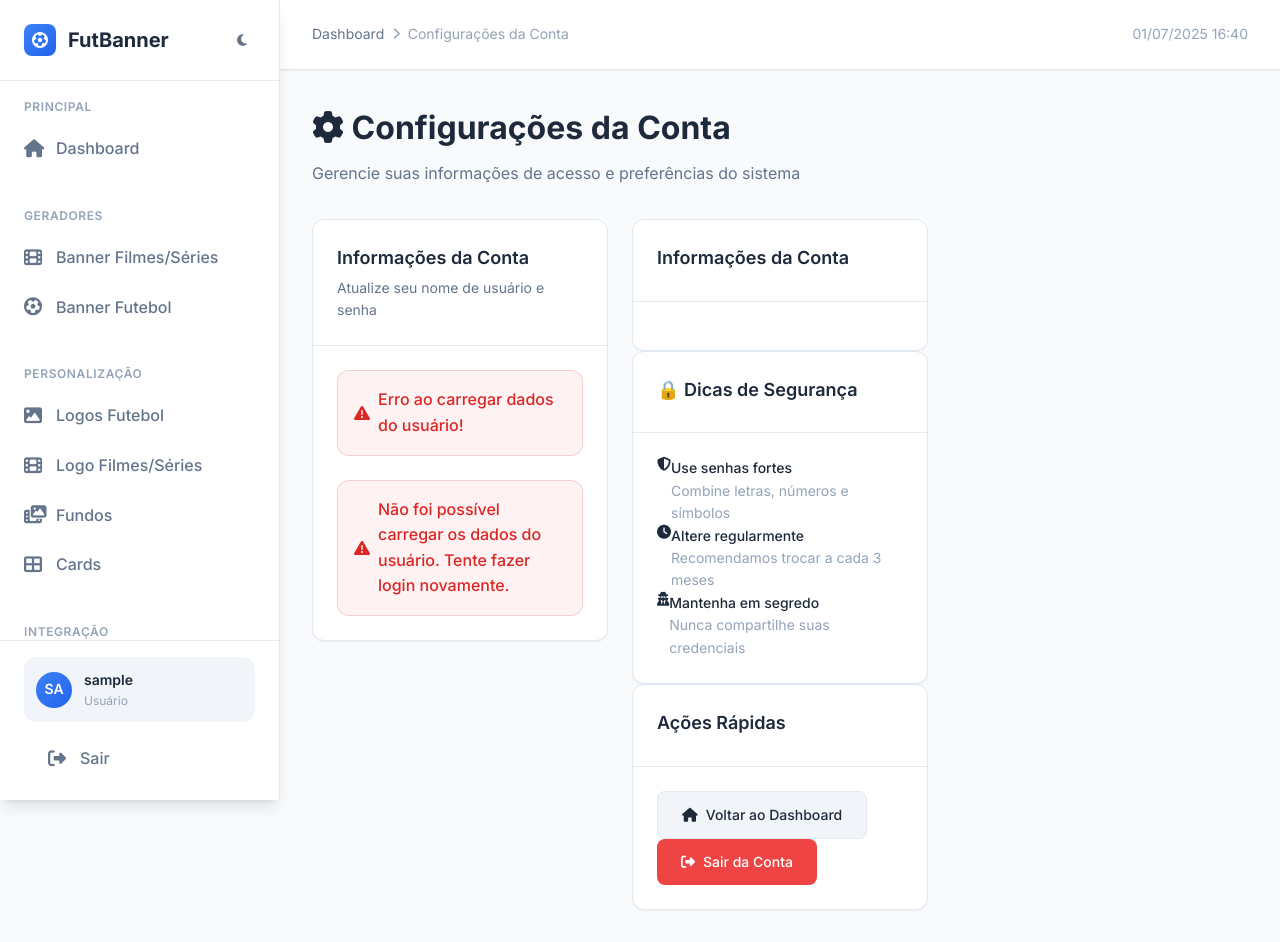
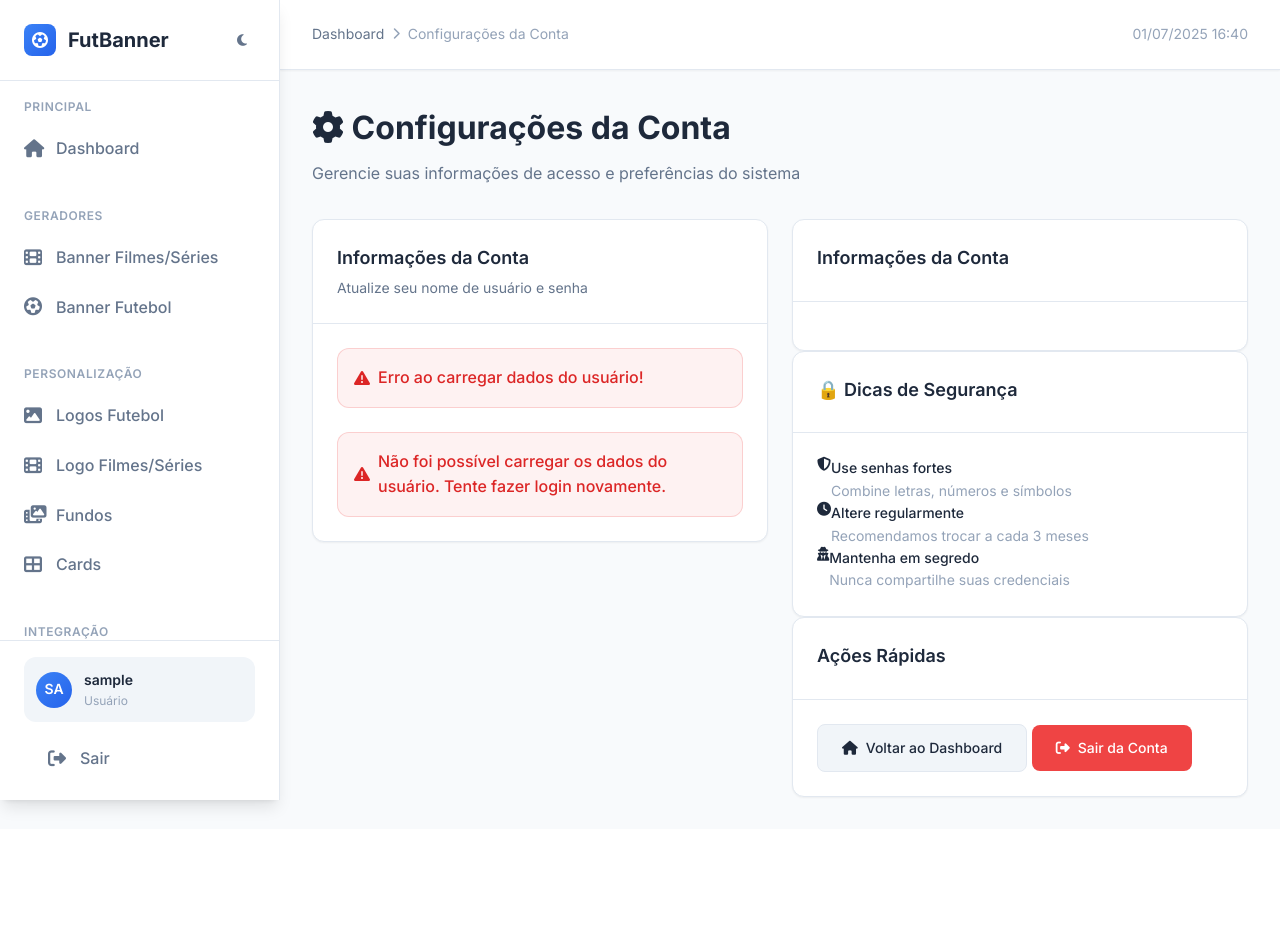
Before and after one commit to juninho877/wtecdragon, a PHP site: page /admin/setting.php in a window 1280 px wide. After the commit the page ends 813 px from the top, so only its background shows below. Run offline with PHP 8.4, Linux system fonts and the light colour scheme; the visitor is signed in with stand-in values (Sample User, id 1); data that the repository does not hold is empty; some libraries are stand-ins or nearby versions.

Commit message:
Update setting.php

```diff
--- a/admin/setting.php
+++ b/admin/setting.php
@@ -100,7 +100,7 @@
     <p class="page-subtitle">Gerencie suas informações de acesso e preferências do sistema</p>
 </div>
 
-<div class="grid grid-cols-1 lg:grid-cols-3 gap-6">
+<div class="grid grid-cols-1 md:grid-cols-2 gap-6">
     <!-- Main Settings Form -->
     <div class="lg:col-span-2">
         <div class="card">
```
